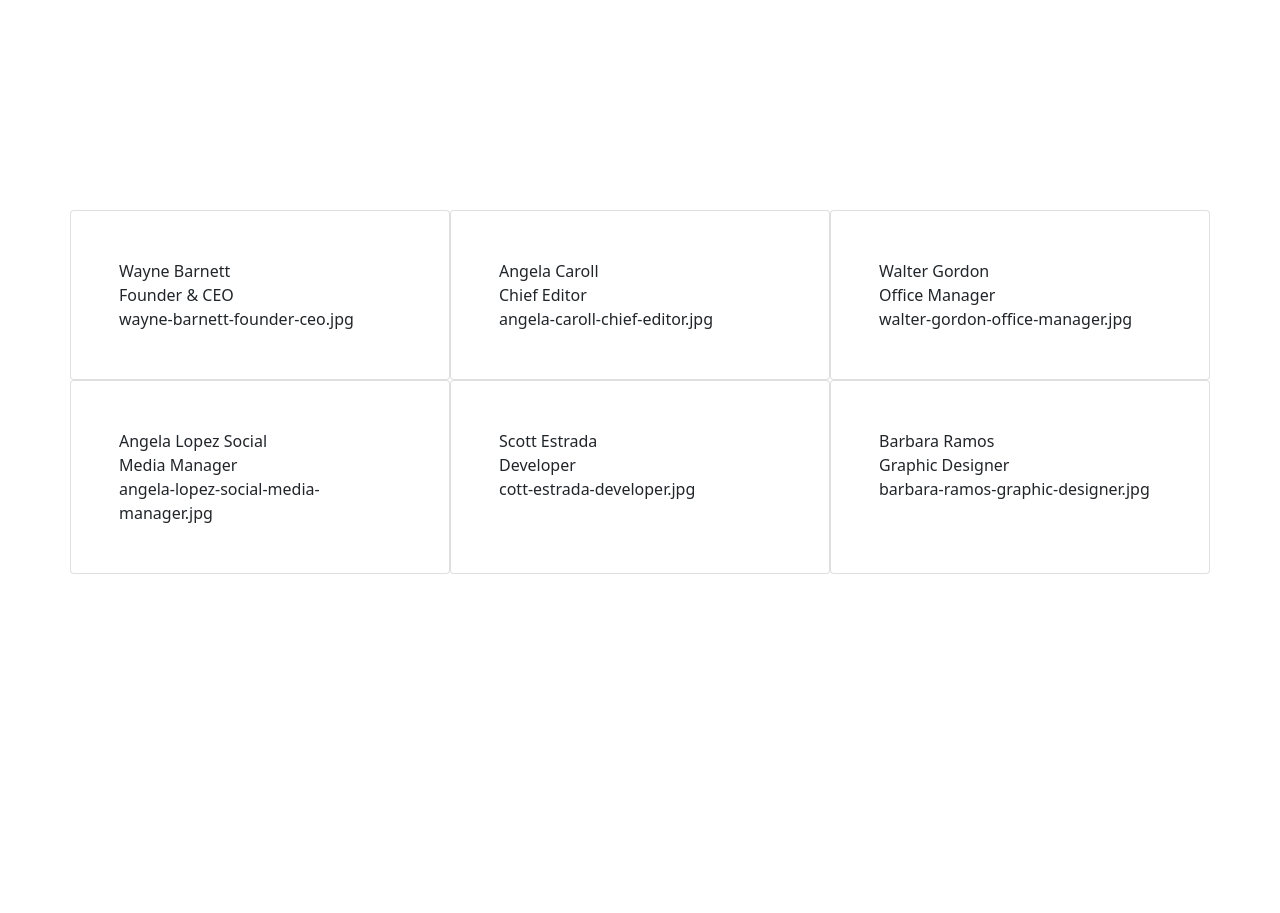
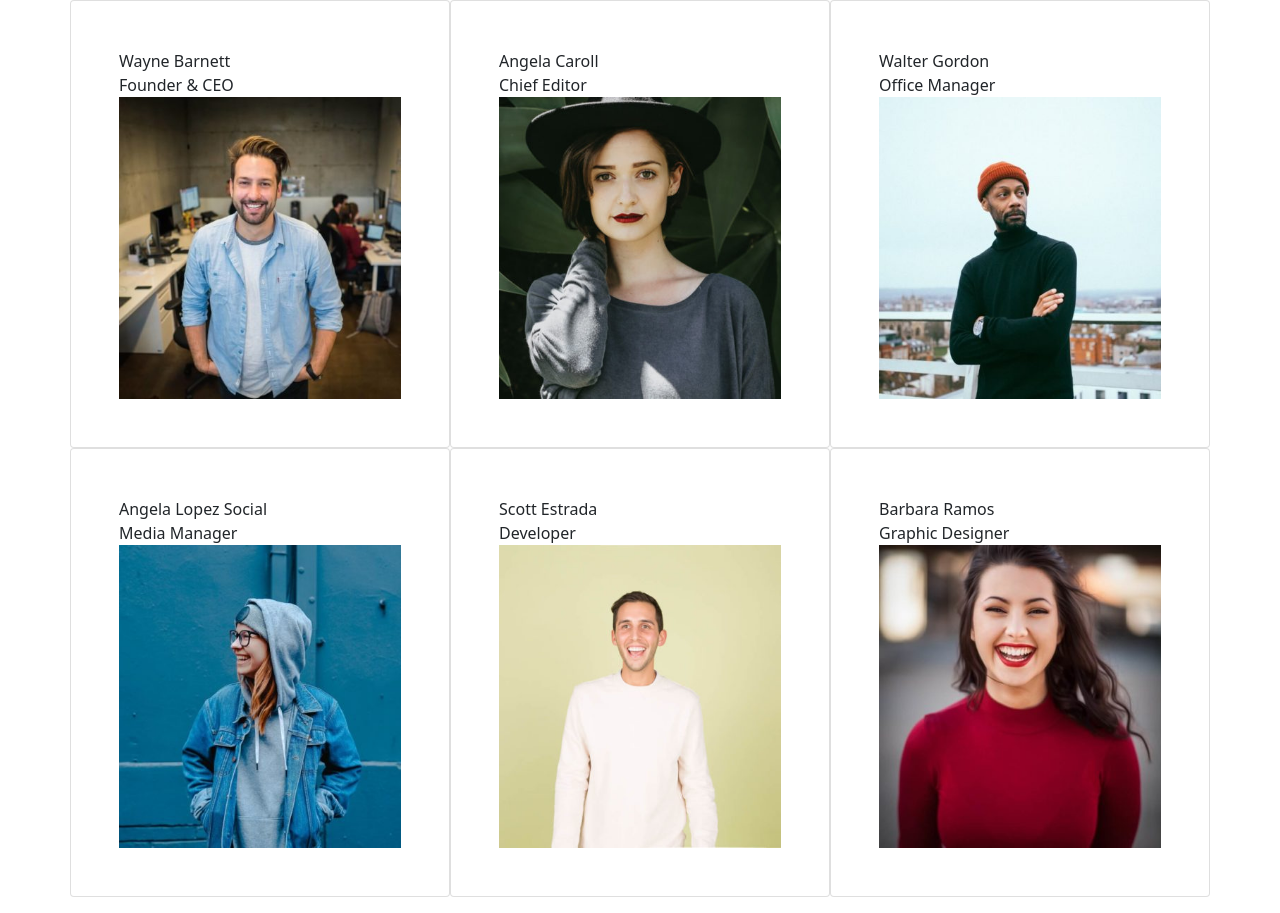
Before and after one commit to Gabriele-Zini/js-our-team, a plain HTML site: page index.html in a window 1280 px wide. Before the commit the page ends 800 px from the top, so only its background shows below. Drawn offline with nearby package versions, Linux system fonts and the light colour scheme.

Commit message:
add: card image

```diff
--- a/css/style.css
+++ b/css/style.css
@@ -1,6 +1,3 @@
-body {
-    height: 100vh;
-    display: flex;
-    justify-content: center;
-    align-items: center;
+img {
+    max-width: 100%;
 }
--- a/js/script.js
+++ b/js/script.js
@@ -2,47 +2,51 @@ const teamMembers = [
   {
     name: "Wayne Barnett",
     role: "Founder & CEO",
-    image: "wayne-barnett-founder-ceo.jpg",
+    image: "../img/wayne-barnett-founder-ceo.jpg",
   },
   {
     name: "Angela Caroll",
     role: "Chief Editor",
-    image: "angela-caroll-chief-editor.jpg",
+    image: "../img/angela-caroll-chief-editor.jpg",
   },
   {
     name: "Walter Gordon",
     role: "Office Manager",
-    image: "walter-gordon-office-manager.jpg",
+    image: "../img/walter-gordon-office-manager.jpg",
   },
   {
     name: "Angela Lopez	Social",
     role: "Media Manager",
-    image: "angela-lopez-social-media-manager.jpg",
+    image: "../img/angela-lopez-social-media-manager.jpg",
   },
   {
     name: "Scott Estrada",
     role: "Developer",
-    image: "cott-estrada-developer.jpg",
+    image: "../img/scott-estrada-developer.jpg",
   },
   {
     name: "Barbara Ramos",
     role: "Graphic Designer",
-    image: "barbara-ramos-graphic-designer.jpg",
+    image: "../img/barbara-ramos-graphic-designer.jpg",
   },
 ];
 
 const members = document.querySelector(".members");
-let singleMember = "";
 
 for (let i = 0; i < teamMembers.length; i++) {
+  let imageEl = document.createElement("img");
   let curMember = teamMembers[i];
-  singleMember += ` <li class="card p-5 col-12 col-md-4">
-                        <ul class="list-unstyled">
-                            <li>${curMember.name}</li>
-                            <li>${curMember.role}</li>
-                            <li>${curMember.image}</li>
-                        </ul>
-                    </li>`;
+  let singleMember = document.createElement("li");
+  singleMember.classList = "card p-5 col-12 col-md-4";
+  imageEl.src = curMember.image;
+  singleMember.innerHTML = `<li>
+                                <ul class="list-unstyled">
+                                    <li>${curMember.name}</li>
+                                    <li>${curMember.role}</li>
+                                </ul>
+                            </li>`;
+
+  let ulElement = singleMember.querySelector("ul");
+  ulElement.appendChild(imageEl);
+  members.appendChild(singleMember);
 }
-
-members.innerHTML = singleMember;
```
